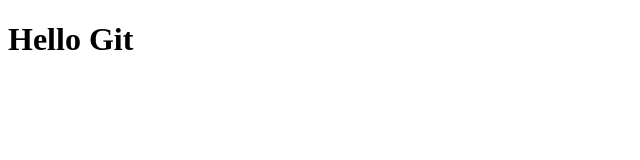
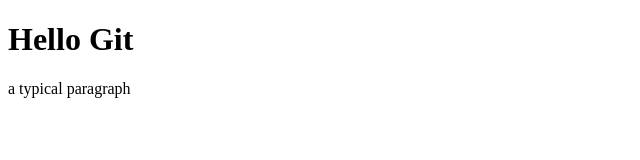
Before and after one commit to JojoChaitu/light-year, a plain HTML site: page index.html in a window 1280 px wide. Shown: the whole page, without its empty margins (0-640 px from the left). Drawn offline with Linux system fonts and the light colour scheme.

Commit message:
added para  tag

```diff
--- a/index.html
+++ b/index.html
@@ -8,5 +8,6 @@
 </head>
 <body>
     <h1>Hello Git</h1>
+    <p>a typical paragraph</p>
 </body>
 </html>
```
